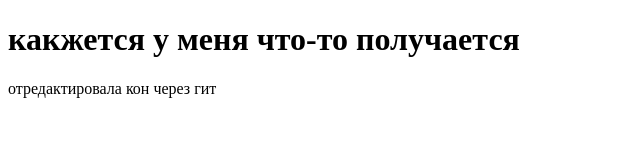
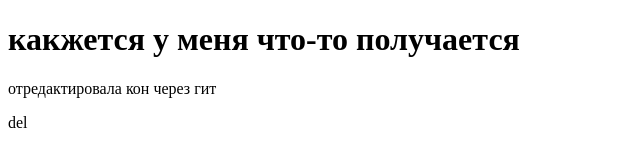
Before and after one commit to oscherbatykh/malya, a plain HTML site: page index.html in a window 1280 px wide. Shown: the full height of the page, 0-640 px from the left. Drawn offline with Linux system fonts and the light colour scheme.

Commit message:
del text

```diff
--- a/index.html
+++ b/index.html
@@ -9,5 +9,6 @@
     <body>
         <h1>какжется у меня что-то получается</h1>
         <p> отредактировала кон через гит </p>
+        <p> del </p>
     </body>
 </html>
```
